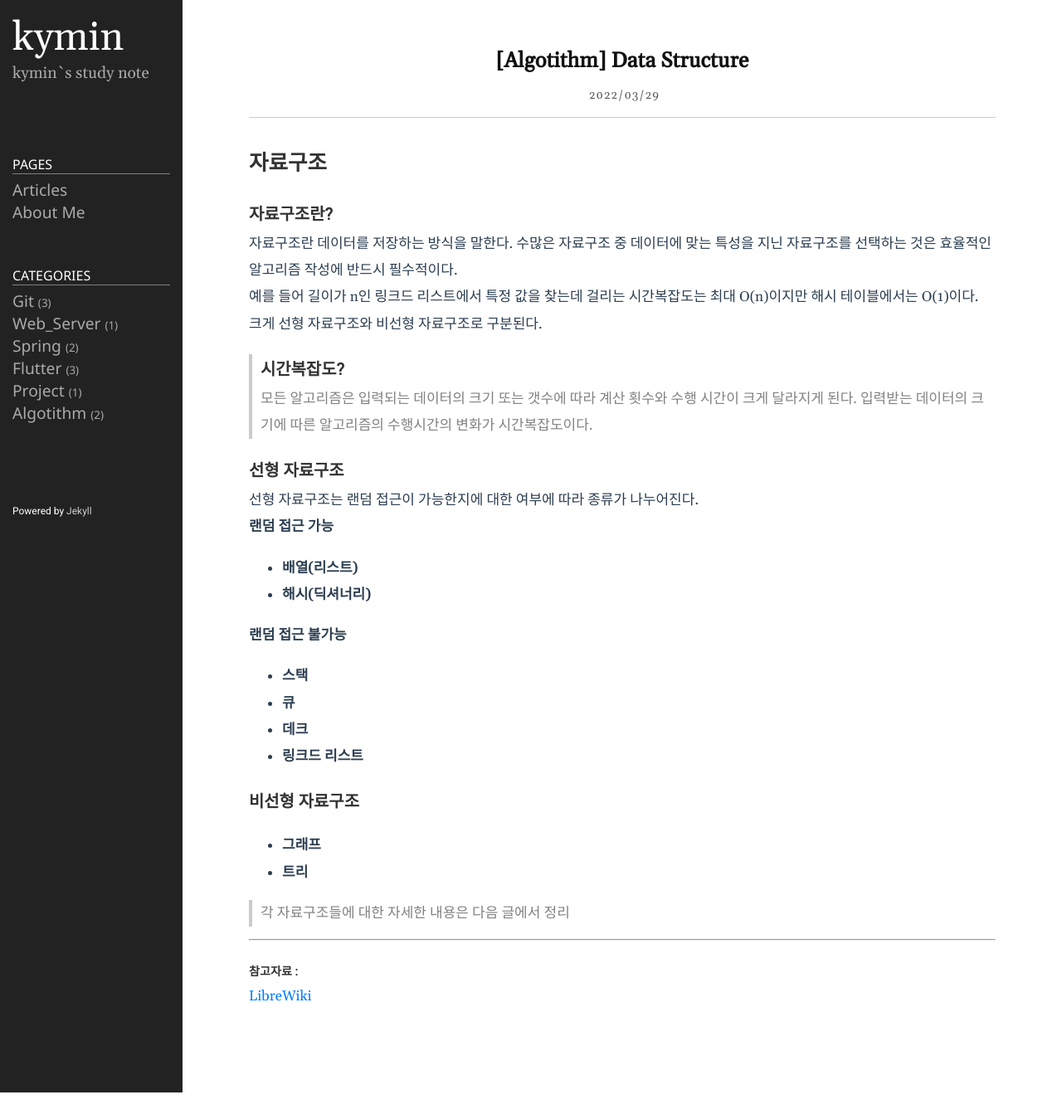
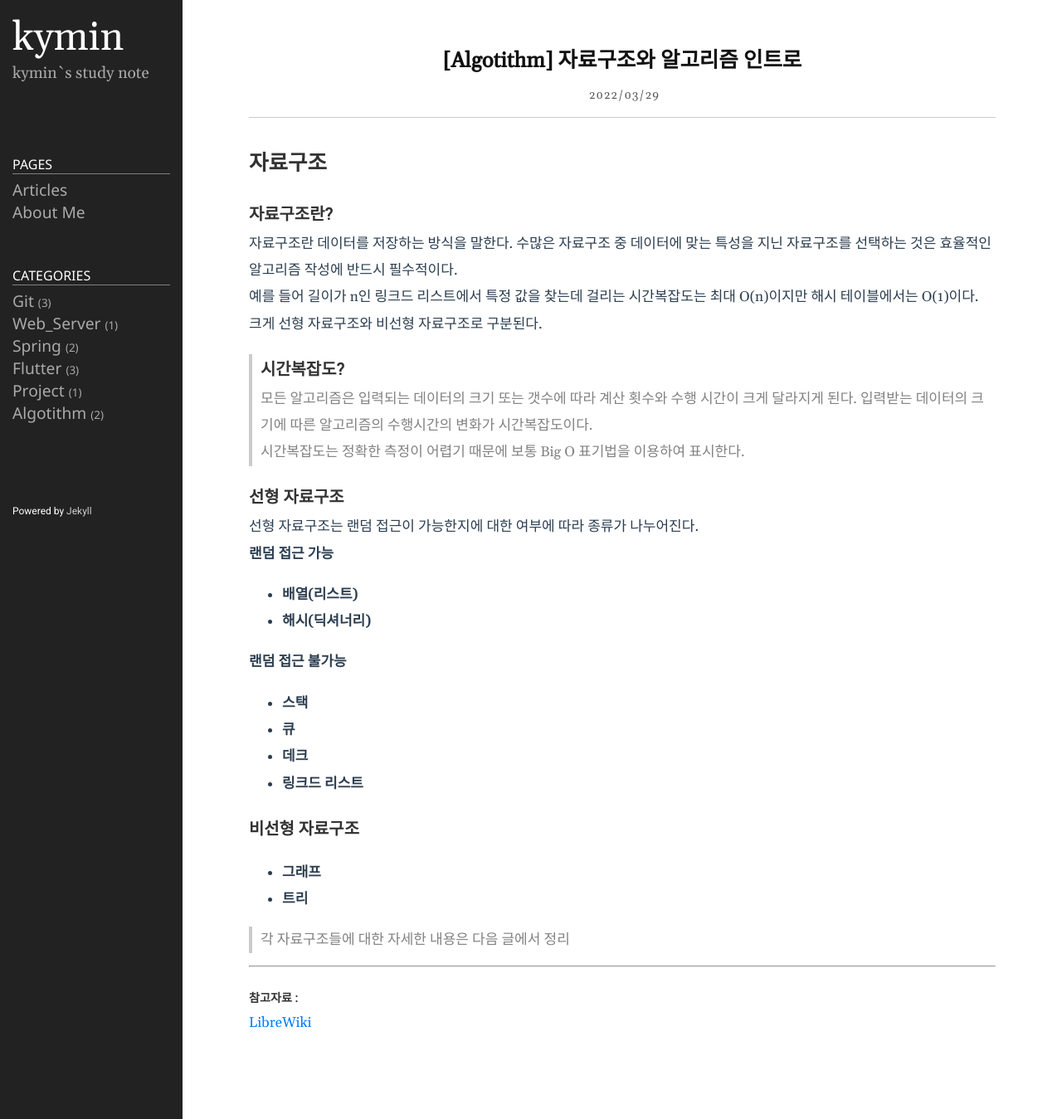
Before and after one commit to Kyoung-M1N/kyoung-M1N.github.io, a Jekyll site: the page built from _posts/2022-03-29-[algorithm]starting.md, in a window 1280 px wide. Shown: the whole page at 83% size. Built offline with Jekyll 4.4.1, drawn with Linux system fonts in a browser that asks for light colours; before the commit the page ends 1317 px from its top, so only the background shows below that.

Commit message:
포스트 수정

```diff
--- a/_posts/2022-03-29-[algorithm]starting.md
+++ b/_posts/2022-03-29-[algorithm]starting.md
@@ -1,6 +1,6 @@
 ---
 layout: post
-title: "[Algotithm] Data Structure"
+title: "[Algotithm] 자료구조와 알고리즘 인트로"
 date: 2022-03-29 20:11
 categories: Algotithm
 ---
@@ -17,6 +17,8 @@ categories: Algotithm
 > ### 시간복잡도?
 >
 > 모든 알고리즘은 입력되는 데이터의 크기 또는 갯수에 따라 계산 횟수와 수행 시간이 크게 달라지게 된다. 입력받는 데이터의 크기에 따른 알고리즘의 수행시간의 변화가 시간복잡도이다.
+>
+> 시간복잡도는 정확한 측정이 어렵기 때문에 보통 Big O 표기법을 이용하여 표시한다.
 
 ### 선형 자료구조
 
```
Also changed, not shown: _posts/2022-04-01-[algorithm]Linear_Data_structure.md (+1 -1 lines).
